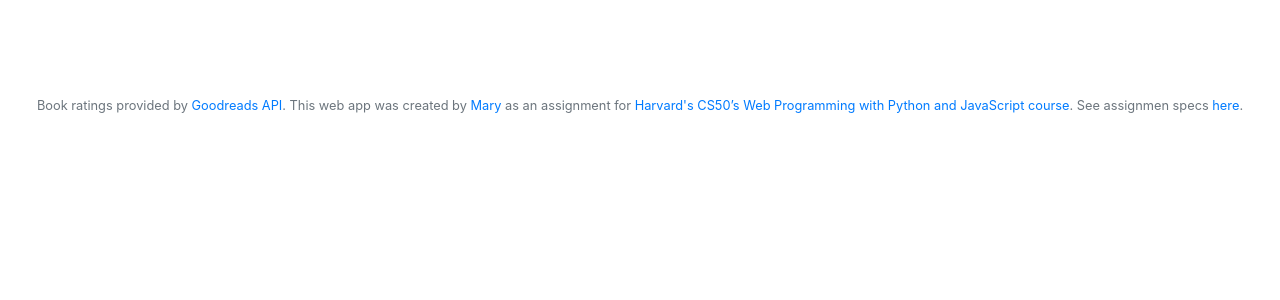
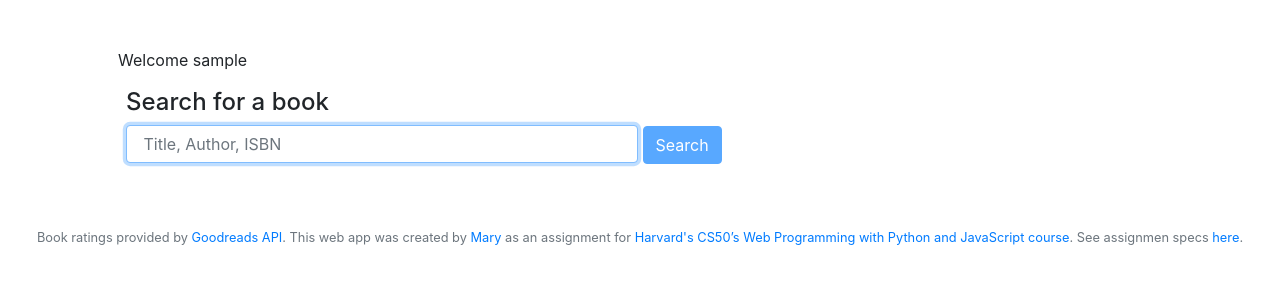
Before and after one commit to maryeleanor/bookreviews, a Flask app: template templates/index.html in a window 1280 px wide. Shown: the part 76-376 px from the top of the page. Run offline with Flask 2, Linux system fonts and the light colour scheme; the template is opened without the code that fills it: most values are stand-ins (such as "Sample title", 1, 10 or a date in 2020); some libraries are stand-ins or nearby versions.

Commit message:
laying out homepages and login

```diff
--- a/application.py
+++ b/app.py
@@ -10,6 +10,7 @@ from werkzeug.security import check_password_hash, generate_password_hash
 app = Flask(__name__)
 
 # Check for environment variable
+# db URI postgres://gxorncbjrcfvfb:4d8d52cccd8f9632ef389a6aedf4cd530dc683f5de08abff236c3c82af0089d8@ec2-34-193-232-231.compute-1.amazonaws.com:5432/d7v3iiv0ofav9c
 if not os.getenv("DATABASE_URL"):
     raise RuntimeError("DATABASE_URL is not set")
 
@@ -68,7 +69,8 @@ def apology(message, code=400):
 def index():
 
     user = db.execute("SELECT * FROM users WHERE id = :id", {"id":session["user_id"]}).fetchall()
-    return render_template('index.html', user=user)
+    username = user[0].username.capitalize()
+    return render_template('index.html', username=username)
 
 
 @app.route("/register", methods=["GET", "POST"])
--- a/static/style.css
+++ b/static/style.css
@@ -16,7 +16,7 @@ main .form-control
     display: inline-block;
 
     /* override Bootstrap's 100% width for form controls */
-    width: auto;
+    width: 40vw;
 }
 
 main
--- a/templates/index.html
+++ b/templates/index.html
@@ -5,6 +5,18 @@
 
 {% block main %}
 
-{{ user }}
+<p>
+    Welcome {{ username }}
+</p>
+
+<form action="/search" method="post" class="m-2">
+    <div class="form-group">
+        <h4>Search for a book </h4>
+            <input autocomplete="off" id="book" autofocus class="form-control" name="book"
+                placeholder=" Title, Author, ISBN " type="text">
+            <button class="btn btn-primary" id="submit" type="submit" disabled>Search</button>
+    </div>
+</form>
+
 
 {% endblock %}
```
Also changed, not shown: requirements.txt (+15 -4 lines), 3 other files.
